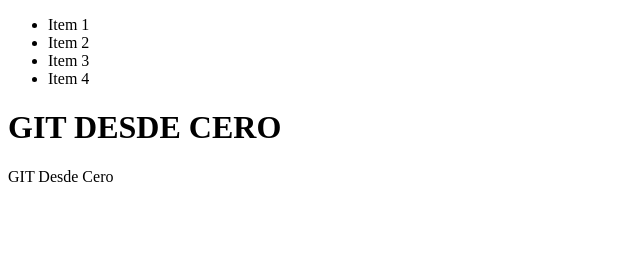
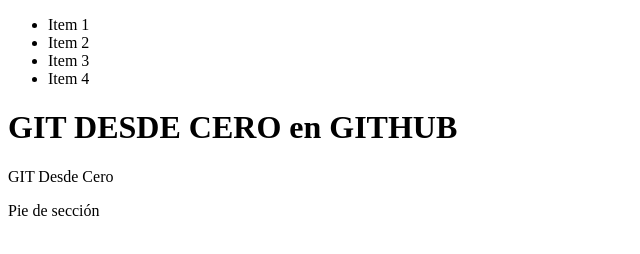
Before and after one commit to AlfredoRecinos/practicando-git, a plain HTML site: page index.html in a window 1280 px wide. Shown: the whole page, without its empty margins (0-640 px from the left). Drawn offline with Linux system fonts and the light colour scheme.

Commit message:
Creando nuevos cambios en index.html utilizando plugin VSCODE GIT Lens

```diff
--- a/index.html
+++ b/index.html
@@ -26,8 +26,9 @@
     <div class="container">
     <div class="row">
     <div class="col-12">
-        <h1>GIT DESDE CERO</h1>
+        <h1>GIT DESDE CERO en GITHUB</h1>
         <p>GIT Desde Cero</p>
+        <span><p>Pie de sección</p></span>
     </div>
     </div>
     </div>
```
